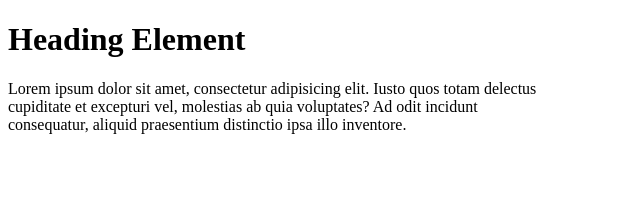
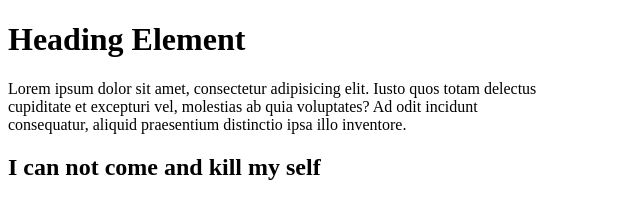
Before and after one commit to Benwaz78/firstGitProject, a plain HTML site: page index.html in a window 1280 px wide. Shown: the whole page, without its empty margins (0-640 px from the left). Drawn offline with Linux system fonts and the light colour scheme.

Commit message:
Modified index.html

```diff
--- a/index.html
+++ b/index.html
@@ -12,5 +12,7 @@
 		consequatur, aliquid praesentium distinctio ipsa illo inventore.
 	</p>
 
+	<h2>I can not come and kill my self</h2>
+
 </body>
 </html>
```
